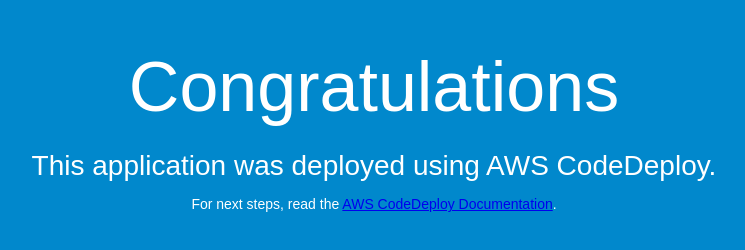
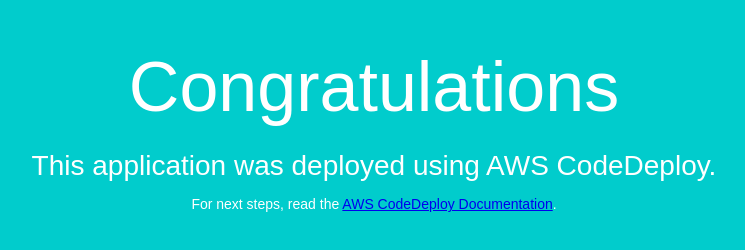
Before and after one commit to seito1102/codedeploy, a plain HTML site: page index.html in a window 1280 px wide. Shown: the whole page, without its empty margins (266-1011 px from the left). Drawn offline with Linux system fonts and the light colour scheme.

Commit message:
color change

```diff
--- a/index.html
+++ b/index.html
@@ -6,7 +6,7 @@
   <style>
     body {
       color: #ffffff;
-      background-color: #0188cc;
+      background-color: #01cccc;
       font-family: Arial, sans-serif;
       font-size: 14px;
     }
```
